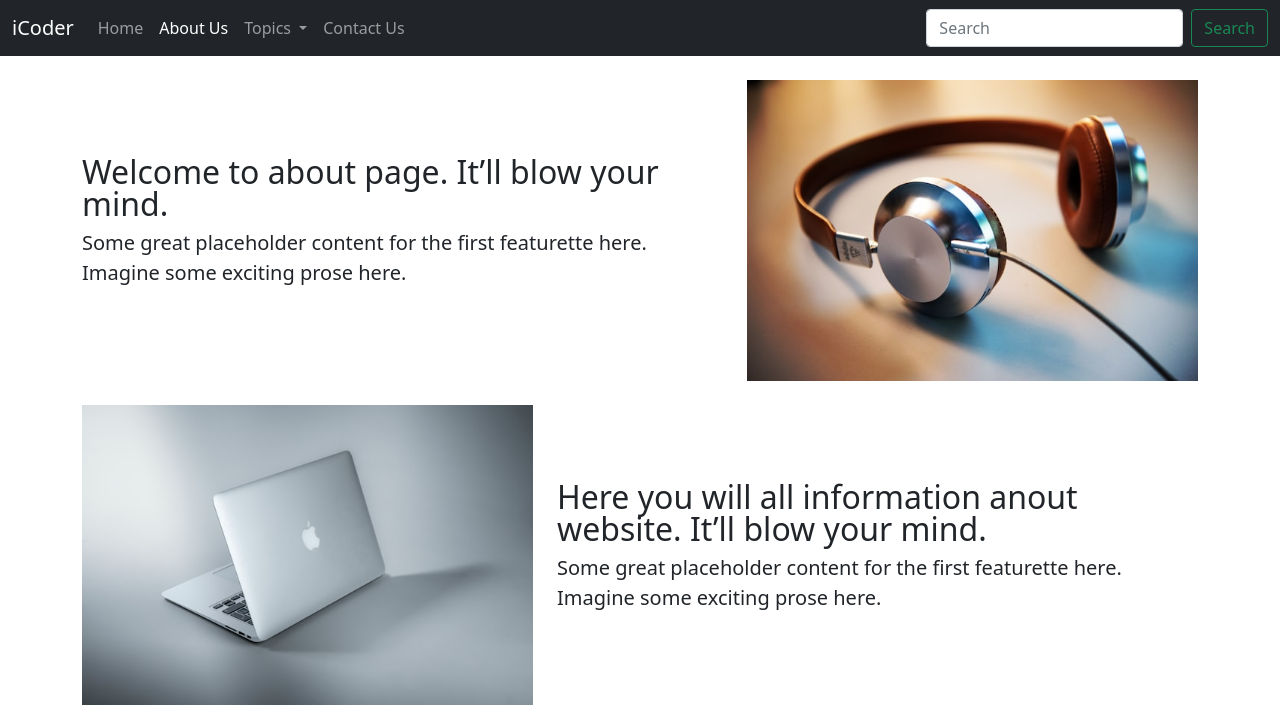
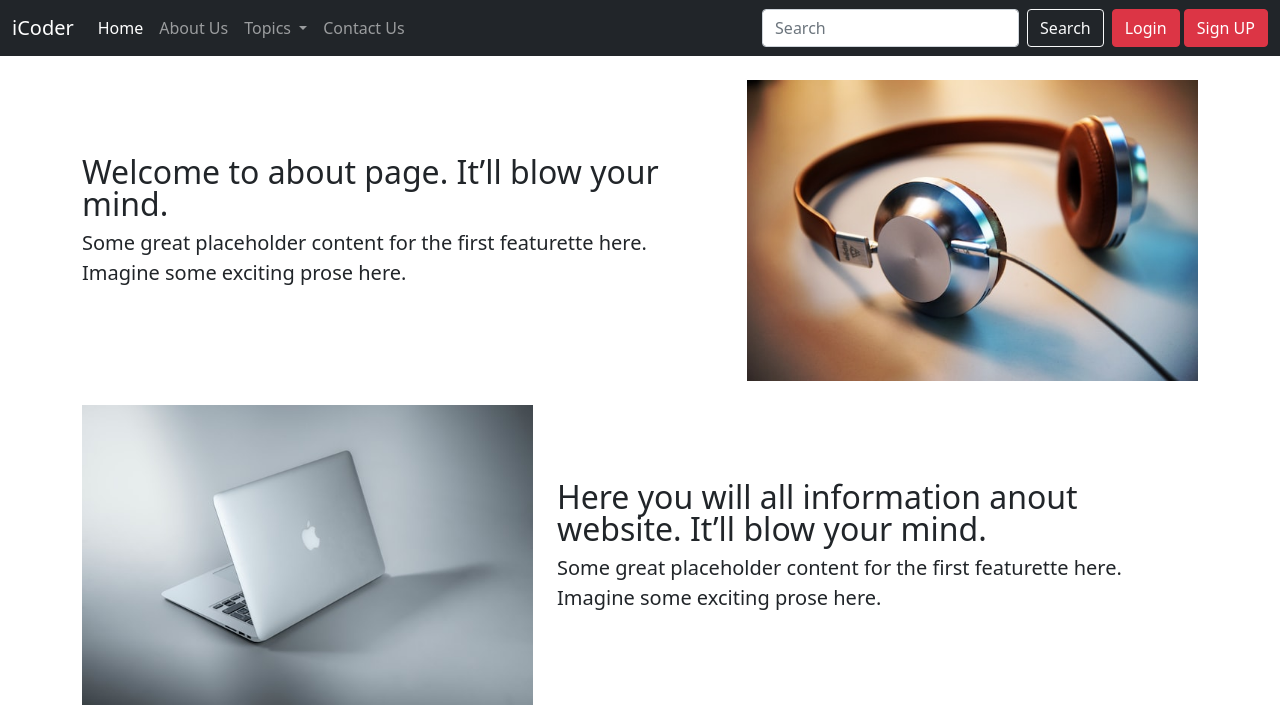
Before and after one commit to Moazzamparwez12345/bootstrapblog, a plain HTML site: page about.html in a window 1280 px wide. Shown: the top 726 px of the page. Drawn offline with Linux system fonts and the light colour scheme.

Commit message:
Update about.html

```diff
--- a/about.html
+++ b/about.html
@@ -11,16 +11,19 @@
     <nav class="navbar navbar-expand-lg navbar-dark bg-dark bg-body-tertiary">
       <div class="container-fluid">
         <a class="navbar-brand" href="#">iCoder</a>
-          <button class="navbar-toggler" type="button" data-bs-toggle="collapse" data-bs-target="#navbarSupportedContent" aria-controls="navbarSupportedContent" aria-expanded="false" aria-label="Toggle navigation">
+        <button class="navbar-toggler" type="button" data-bs-toggle="collapse"
+          data-bs-target="#navbarSupportedContent"
+          aria-controls="navbarSupportedContent" aria-expanded="false"
+          aria-label="Toggle navigation">
           <span class="navbar-toggler-icon"></span>
         </button>
         <div class="collapse navbar-collapse" id="navbarSupportedContent">
           <ul class="navbar-nav me-auto mb-2 mb-lg-0">
             <li class="nav-item">
-                <a class="nav-link " aria-current="page" href="/">Home</a>
+              <a class="nav-link active" aria-current="page" href="/bootstrapblog/">Home</a>
             </li>
             <li class="nav-item">
-                <a class="nav-link active" href="/about.html">About Us</a>
+              <a class="nav-link" href="/bootstrapblog/about.html">About Us</a>
             </li>
             <li class="nav-item dropdown">
               <a class="nav-link dropdown-toggle" href="#"
@@ -37,17 +40,23 @@
               </ul>
             </li>
             <li class="nav-item">
-                <a class="nav-link" href="/contact.html">Contact Us</a>
+              <a class="nav-link" href="/bootstrapblog/contact.html">Contact Us</a>
             </li>
           </ul>
-            <form class="d-flex" role="search">
-              <input class="form-control me-2" type="search" placeholder="Search" aria-label="Search">
-              <button class="btn btn-outline-success" type="submit">Search</button>
+          <form class="d-flex mx-2" role="search">
+            <input class="form-control me-2" type="search" placeholder="Search"
+              aria-label="Search">
+            <button class="btn btn-outline-light" type="submit">Search</button>
           </form>
+          <div class="mx2">
+            <button class="btn btn-danger" data-bs-toggle="modal"
+              data-bs-target="#loginModal">Login</button>
+            <button class="btn btn-danger" data-bs-toggle="modal"
+              data-bs-target="#signupModal">Sign UP</button>
+          </div>
         </div>
       </div>
     </nav>
-
     <div class="container my-4">
         <div class="row featurette d-flex justify-content-center align-items-center">
             <div class="col-md-7">
```
Lines whose indentation alone changed are shown as unchanged.
